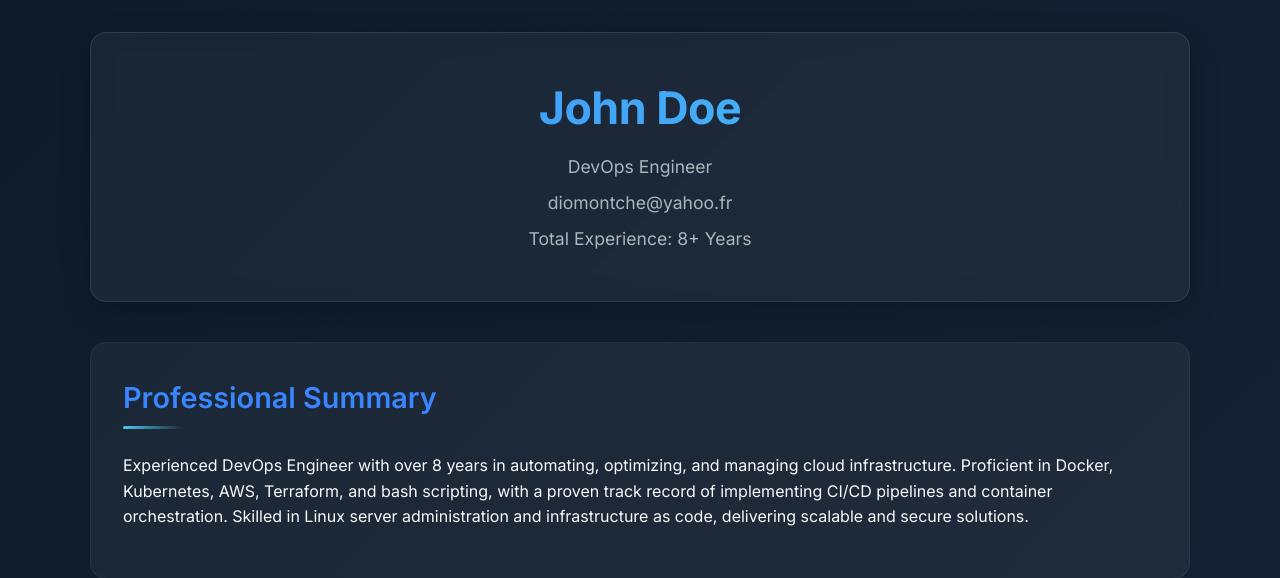
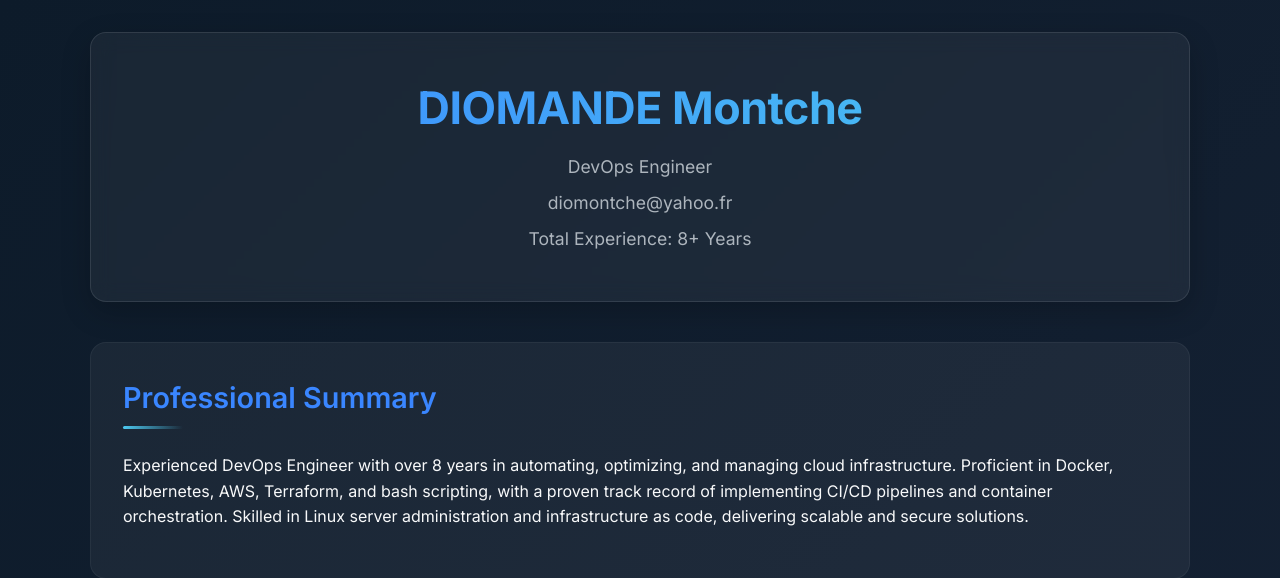
Before and after one commit to Montche/my-resume, a Flask app: page / in a window 1280 px wide. Shown: the top 578 px of the page. Run offline with Flask 3, Linux system fonts and the light colour scheme.

Commit message:
add all name

```diff
--- a/templates/index.html
+++ b/templates/index.html
@@ -271,7 +271,7 @@
 <body>
     <div class="container">
         <header class="header">
-            <h1>John Doe</h1>
+            <h1>DIOMANDE Montche</h1>
             <p>DevOps Engineer</p>
             <p>diomontche@yahoo.fr</p>
             <p>Total Experience: 8+ Years</p>
```
